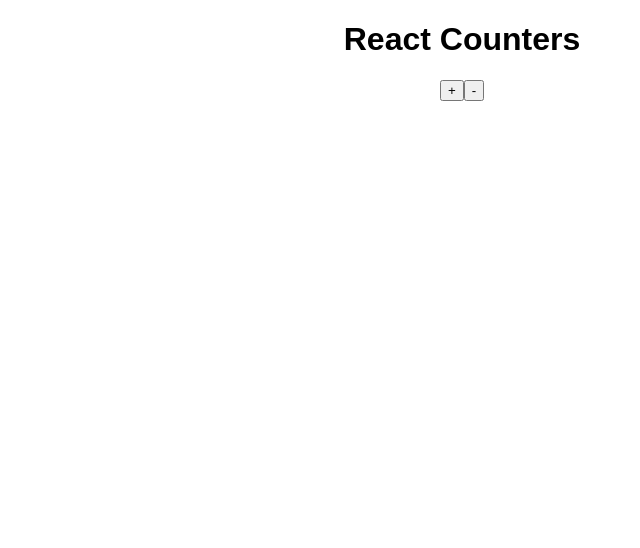
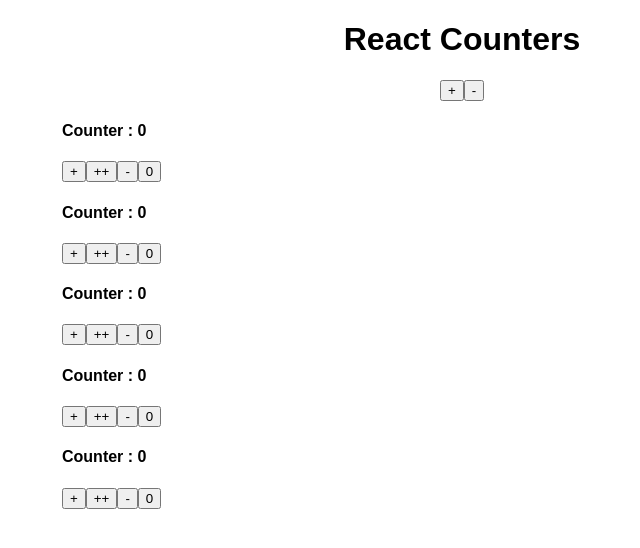
Before and after one commit to dcartist/reactCounter, a React (Create React App) app: page / in a window 1280 px wide. Shown: the top 548 px of the page, without its empty margins (178-818 px from the left). Built offline with nearby package versions, Linux system fonts and the light colour scheme.

Commit message:
working on it

```diff
--- a/src/App.js
+++ b/src/App.js
@@ -3,12 +3,27 @@ import Header from "./Header";
 import CounterList from './CounterList';
 
 class App extends Component {
+  constructor() {
+    super()
+    this.state = {
+      numOfCounters: 5
+    }
+  }
+addCounter = () => {
+this.setState({numOfCounters: this.numOfCounters + 1})
+}
+removeCounter = () => {
+  if(this.state.counters > 0){
+    this.setState({numOfCounters: this.numOfCounters - 1 })
+  }
+}
+
   render() {
     return (
       <div className="App">
-        <Header />
+        <Header addCounter={this.addCounter} removeCounter={this.removeCounter} />
         {/* <p>{this.props.data.counters}</p> */}
-      <CounterList>CounterList</CounterList>
+      <CounterList counters={this.state.numOfCounters}></CounterList>
       </div>
     );
   }
@@ -16,3 +31,12 @@ class App extends Component {
 //{this.props.data.counters} renders
 
 export default App
+
+/*
+App: Num of Counter
+  CounterList
+    Coutnter: count
+  Header
+siblings can't talk to each other, you have to ref in parent, and let parent do all the talking
+
+ */
--- /dev/null
+++ b/src/Counter.js
@@ -0,0 +1,39 @@
+import React, { Component } from 'react';
+
+class Counter extends Component {
+    //to add  state you have to add a counter
+    constructor(){
+        super()
+        this.state = {
+            count: 0
+        }
+        this.increaseCount = this.increaseCount.bind(this)
+        //you have to bind your method if you are using a function you can use => so you don't have to bind
+    }
+    increaseCount(){
+        this.setState({count: this.state.count + 1})
+    }
+    decreaseCount = () => {
+        this.setState({count: this.state.count - 1})
+    }
+    in100Count = () => {
+        this.setState({count: this.state.count + 100})
+    }
+    zeroCount = () => {
+        this.setState({count: 0})
+    }
+    render() {
+        return (
+            <div>
+                <h4> Counter : {this.state.count}</h4>
+                <button onClick={this.increaseCount}> + </button>
+                <button onClick={this.in100Count}> ++ </button>
+                <button onClick={this.decreaseCount}> - </button>
+                <button onClick={this.zeroCount}> 0 </button>
+
+            </div>
+        );
+    }
+}
+
+export default Counter;
--- a/src/CounterList.js
+++ b/src/CounterList.js
@@ -1,10 +1,16 @@
 import React, { Component } from 'react';
+// import { listenerCount } from 'events';
+import Counter from './Counter';
 
 class CounterList extends Component {
     render() {
+        let list = []
+    for(let i=0; i < this.props.counters; i++){
+list.push(<Counter key={i}/>)
+    }
         return (
             <div>
-
+                {list}
             </div>
         );
     }
--- a/src/Header.js
+++ b/src/Header.js
@@ -5,8 +5,8 @@ class Header extends Component {
     return (
       <header className="App-header">
         <h1 className="App-title">React Counters</h1>
-        <button>+</button>
-        <button>-</button>
+        <button onClick={this.props.addCounter}>+</button>
+        <button onClick={this.props.removeCounter}>-</button>
       </header>
     );
   }
--- a/src/index.js
+++ b/src/index.js
@@ -5,8 +5,8 @@ import App from "./App";
 //index is the top level of the file
 //can have react on only part of the page and not full page.
 
-const data = {
-	counters: 5
-}
+// const data = {
+// 	counters: 5
+// }
 
-ReactDOM.render(<App data={data}/>, document.getElementById("root"));
+ReactDOM.render(<App/>, document.getElementById("root"));
```
